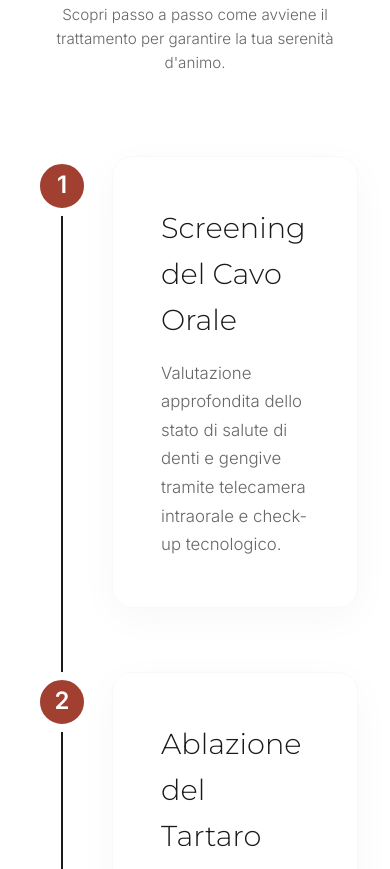
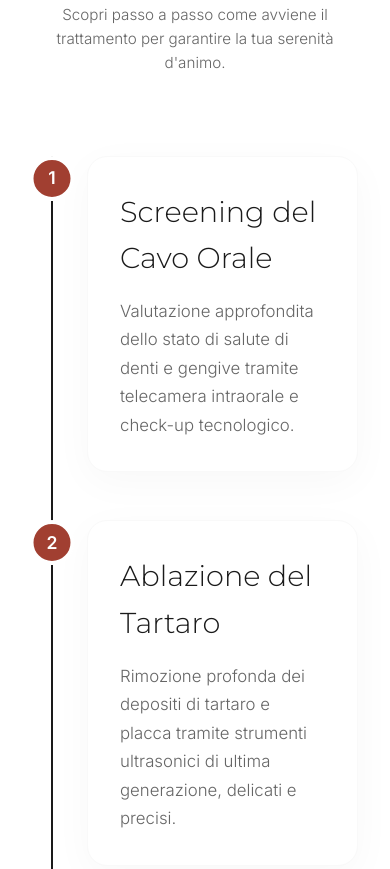
Before and after one commit to belpietrodavide01-beep/studio-dentistico, a plain HTML site: page trattamenti/igiene.html in a window 390 px wide. Shown: the part 956-1825 px from the top of the page. Drawn offline with Linux system fonts and the light colour scheme.

Commit message:
Optimize process timeline mobile layout for better width and readability

```diff
--- a/style.css
+++ b/style.css
@@ -1724,23 +1724,29 @@ img {
 @media (max-width: 900px) {
     .process-timeline::before,
     .process-timeline-progress {
-        left: 30px;
+        left: 20px;
     }
 
     .process-step, .process-step:nth-child(even) {
         flex-direction: column;
         align-items: flex-start;
-        padding-left: 80px;
+        padding-left: 55px; /* Reduced from 80px */
+        margin-bottom: 3rem;
     }
 
     .step-number {
-        left: 30px;
+        left: 20px; /* Reduced from 30px */
         top: 0;
         transform: translate(-50%, 0);
+        width: 45px; /* Smaller circle for mobile */
+        height: 45px;
+        font-size: 1.1rem;
+        border-width: 4px;
     }
 
     .step-content {
         width: 100%;
+        padding: 2rem !important; /* More compact padding */
     }
 
     .reviews-grid {
```
